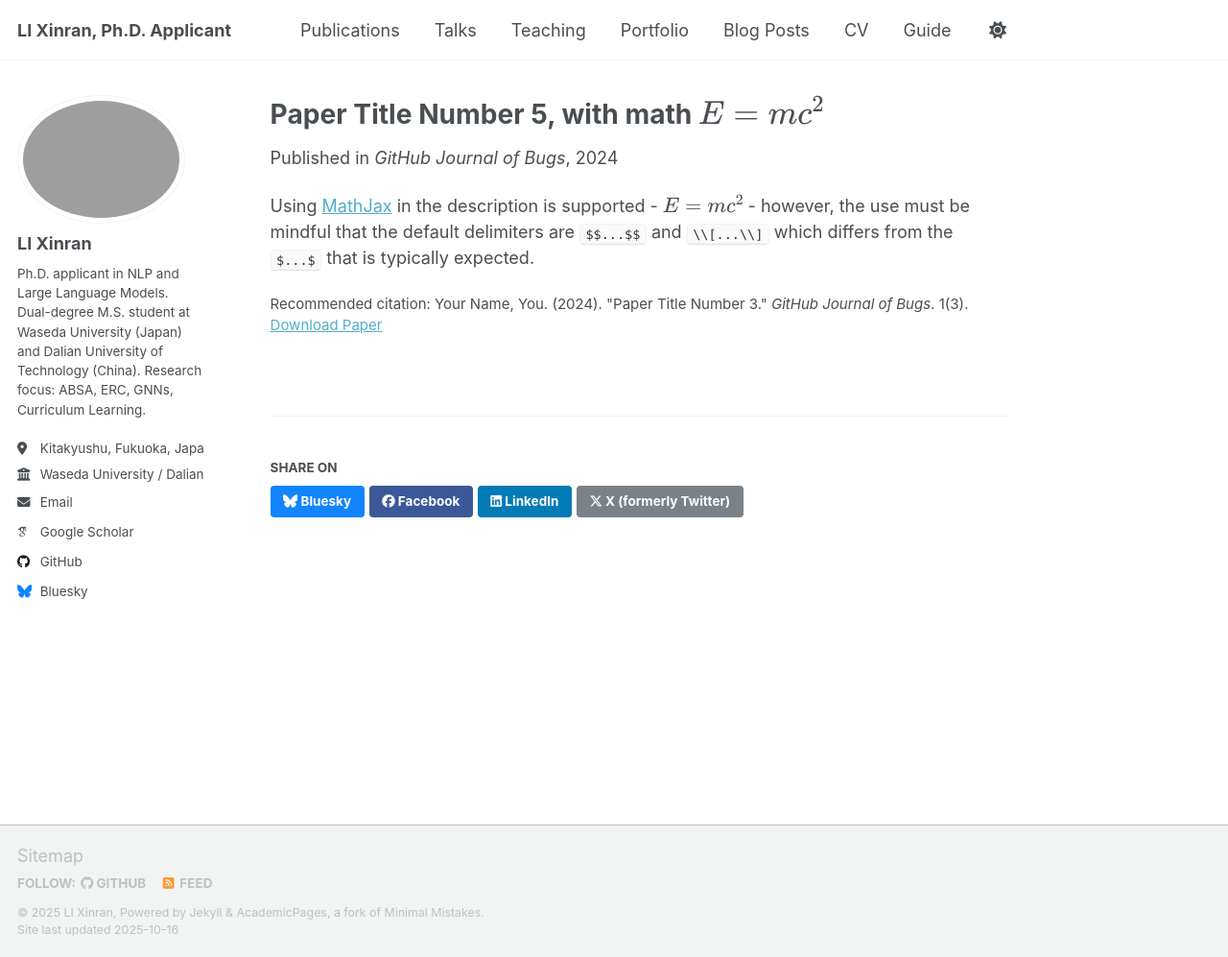
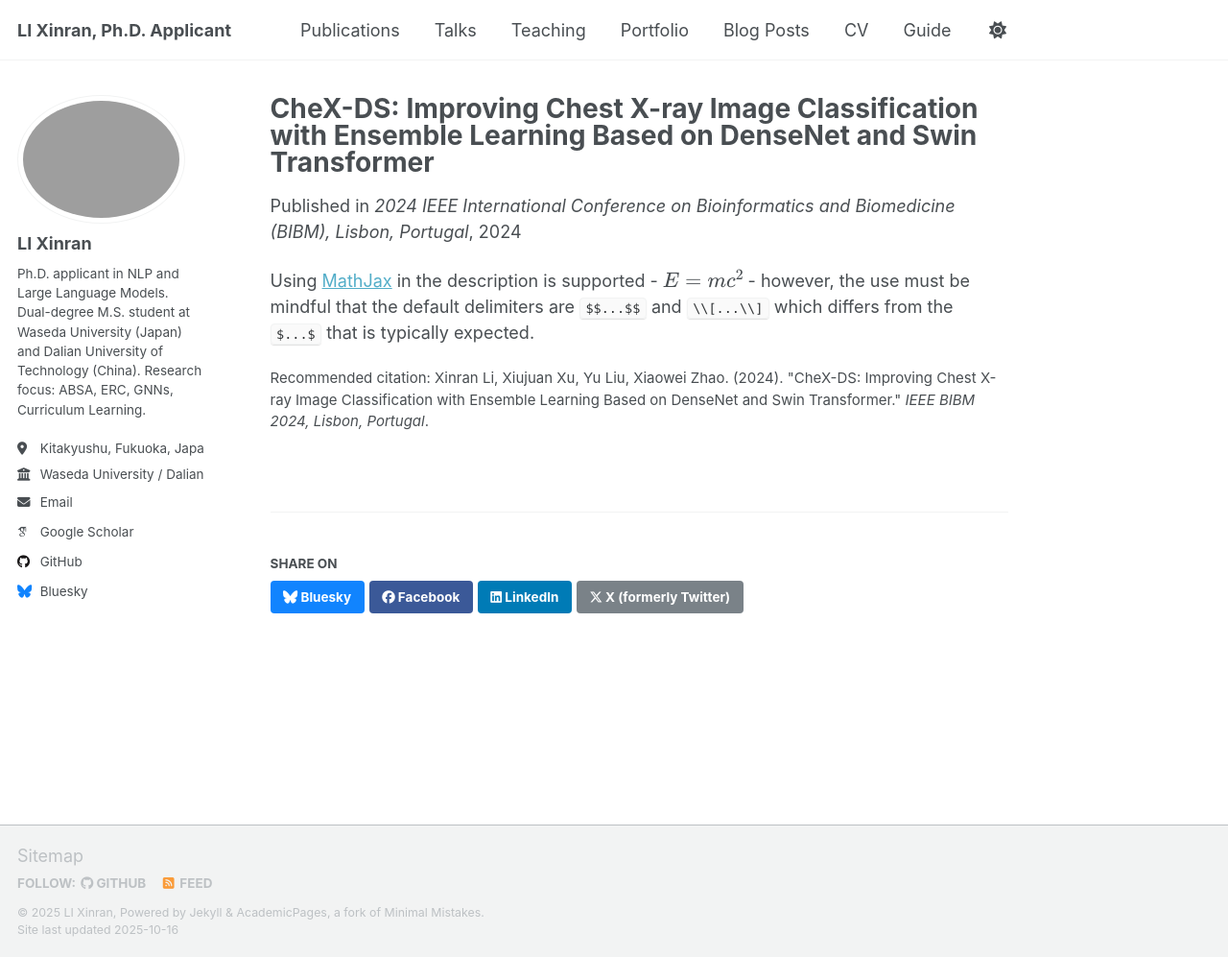
Before and after one commit to LiXinran6/LiXinran6.github.io, a Jekyll site: the page built from _publications/2025-06-08-paper-title-number-5.md, in a window 1280 px wide and 997 px high. Shown: the whole window at 96% size. Built offline with Jekyll 4.4.1, drawn with Linux system fonts in a browser that asks for light colours; some web fonts are replaced; a script that is not in the unit is left out.

Commit message:
Update 2025-06-08-paper-title-number-5.md

```diff
--- a/_publications/2025-06-08-paper-title-number-5.md
+++ b/_publications/2025-06-08-paper-title-number-5.md
@@ -1,13 +1,14 @@
 ---
-title: "Paper Title Number 5, with math $$E=mc^2$$"
+title: "CheX-DS: Improving Chest X-ray Image Classification with Ensemble Learning Based on DenseNet and Swin Transformer"
 collection: publications
 category: conferences
-permalink: /publication/2024-02-17-paper-title-number-4
-excerpt: 'This paper is about a famous math equation, $$E=mc^2$$'
-date: 2024-02-17
-venue: 'GitHub Journal of Bugs'
-paperurl: 'http://academicpages.github.io/files/paper3.pdf'
-citation: 'Your Name, You. (2024). &quot;Paper Title Number 3.&quot; <i>GitHub Journal of Bugs</i>. 1(3).'
+permalink: /publication/2024-12-03-CheX-DS
+excerpt: "CheX-DS combines DenseNet and Swin Transformer with ensemble learning to improve chest X-ray image classification, addressing data imbalance with a combined loss function."
+date: 2024-12-03
+venue: "2024 IEEE International Conference on Bioinformatics and Biomedicine (BIBM), Lisbon, Portugal"
+doi: "10.1109/BIBM62325.2024.10822262"
+citation: "Xinran Li, Xiujuan Xu, Yu Liu, Xiaowei Zhao. (2024). &quot;CheX-DS: Improving Chest X-ray Image Classification with Ensemble Learning Based on DenseNet and Swin Transformer.&quot; <i>IEEE BIBM 2024, Lisbon, Portugal</i>."
+abstract: "The automatic diagnosis of chest diseases is a challenging task. CheX-DS leverages DenseNet and Swin Transformer using ensemble learning. The model addresses data imbalance with a combined weighted binary cross-entropy and asymmetric loss. Evaluated on NIH ChestX-ray14, CheX-DS achieves an average AUC of 83.76%, outperforming previous studies."
 ---
 
 Using [MathJax](https://www.mathjax.org/) in the description is supported - $$E=mc^2$$ - however, the use must be mindful that the default delimiters are `$$...$$` and `\\[...\\]` which differs from the `$...$` that is typically expected.
```
